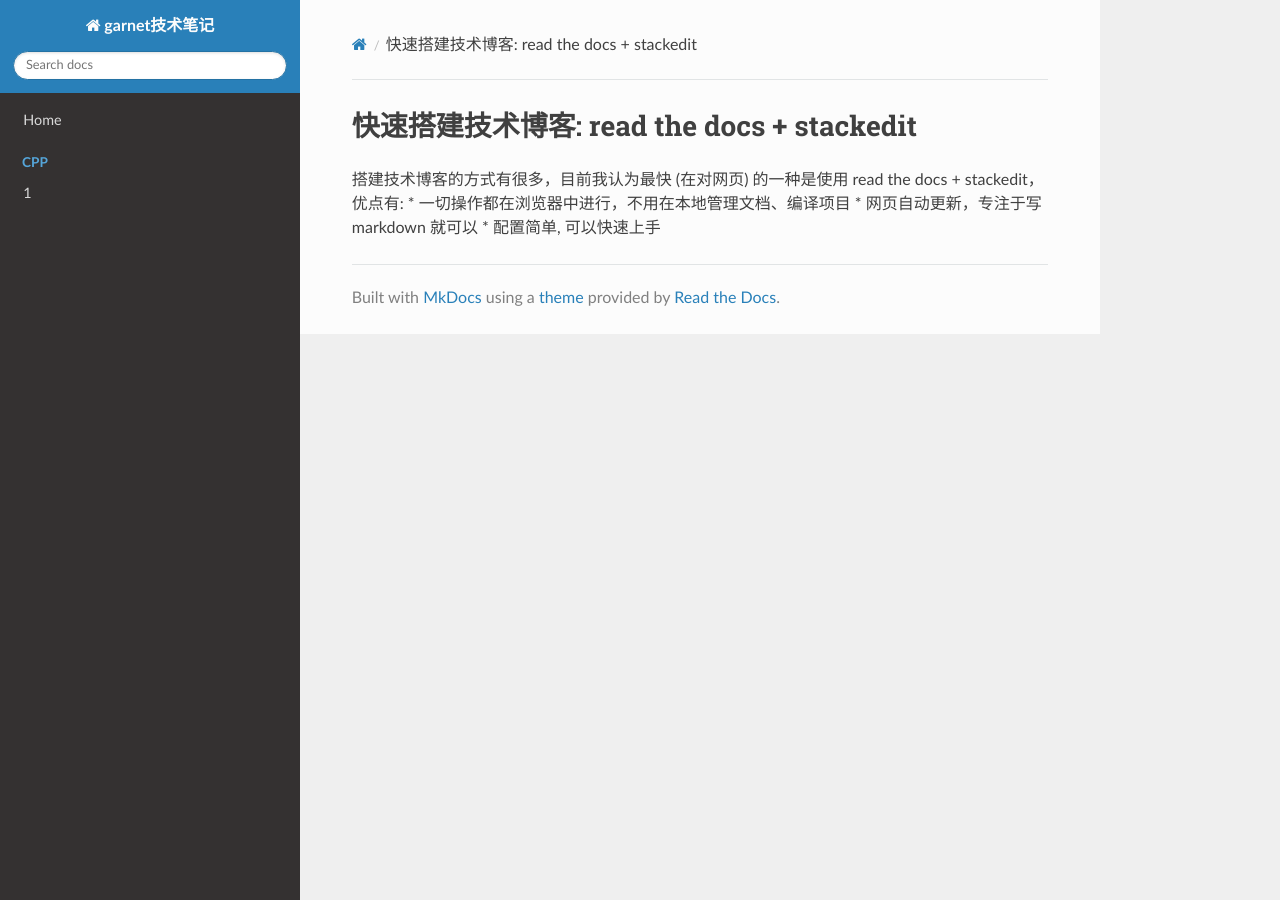
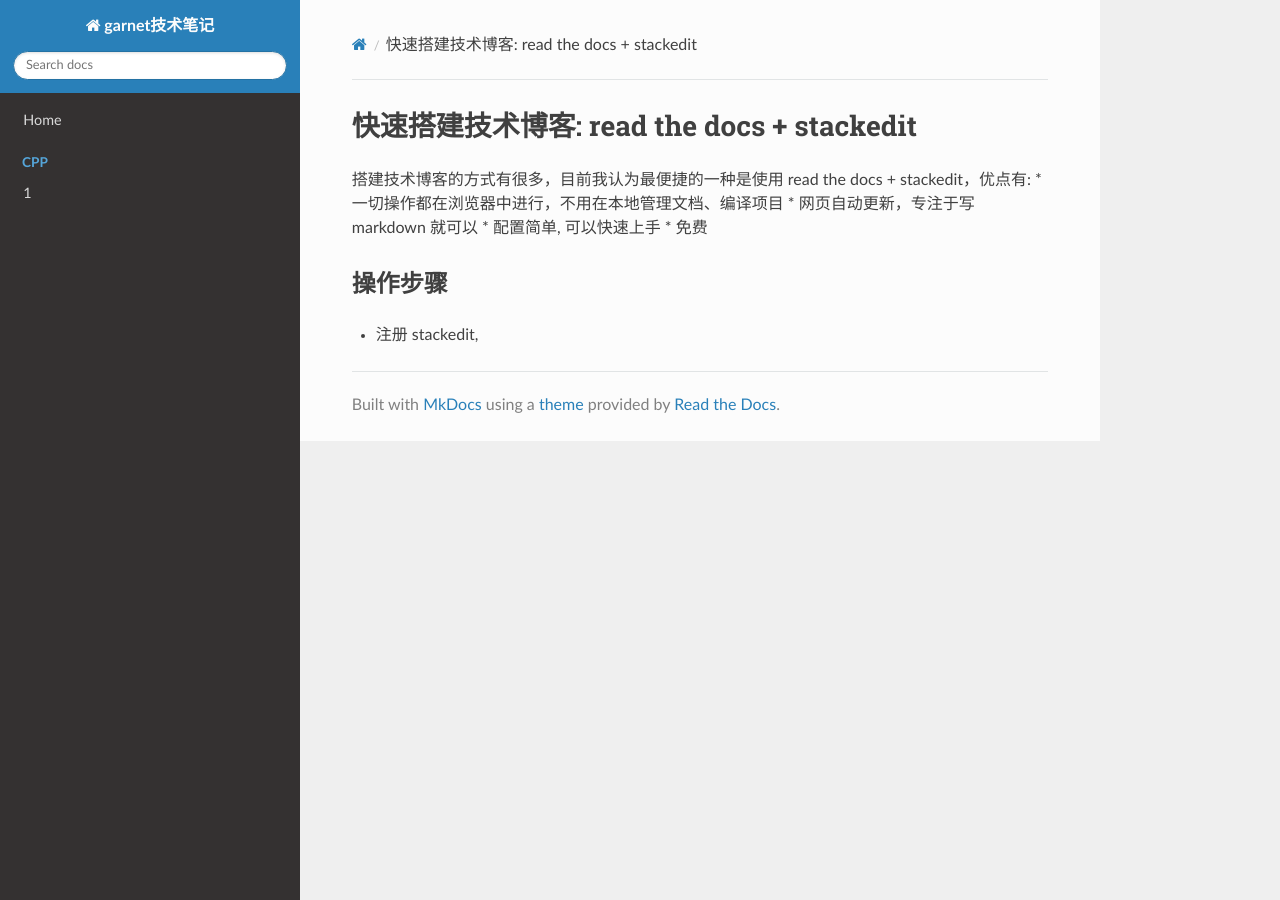
Before and after one commit to ymma98/technotes, an MkDocs documentation site: the page built from docs/杂谈/快速搭建技术博客: read the docs + stackedit.md, in a window 1280 px wide. Built offline with MkDocs 1.6.1, drawn with Linux system fonts in a browser that asks for light colours; nearby versions of some CDN libraries.

Commit message:
docs/杂谈/快速搭建技术博客: read the docs + stackedit.md updated from https://stackedit.cn/

```diff
--- a/docs/杂谈/快速搭建技术博客: read the docs + stackedit.md
+++ b/docs/杂谈/快速搭建技术博客: read the docs + stackedit.md
@@ -1,11 +1,16 @@
 # 快速搭建技术博客: read the docs + stackedit
 
-搭建技术博客的方式有很多，目前我认为最快 (在对网页) 的一种是使用 read the docs + stackedit，优点有:
+搭建技术博客的方式有很多，目前我认为最便捷的一种是使用 read the docs + stackedit，优点有:
 * 一切操作都在浏览器中进行，不用在本地管理文档、编译项目
 * 网页自动更新，专注于写 markdown 就可以
 * 配置简单, 可以快速上手
+* 免费
+
+## 操作步骤
+
+* 注册 stackedit,
 
 
 <!--stackedit_data:
-eyJoaXN0b3J5IjpbLTExMTA4MTYzMDRdfQ==
+eyJoaXN0b3J5IjpbODE2Mzg4NDU5XX0=
 -->
```
